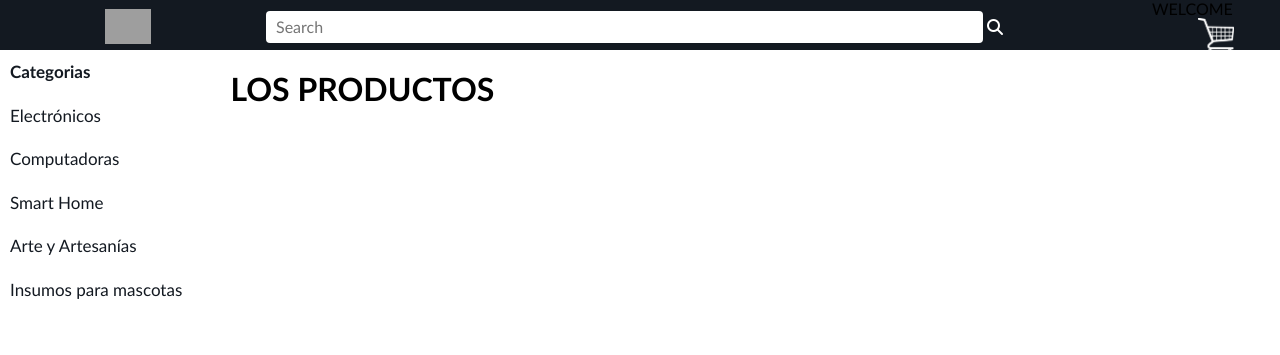
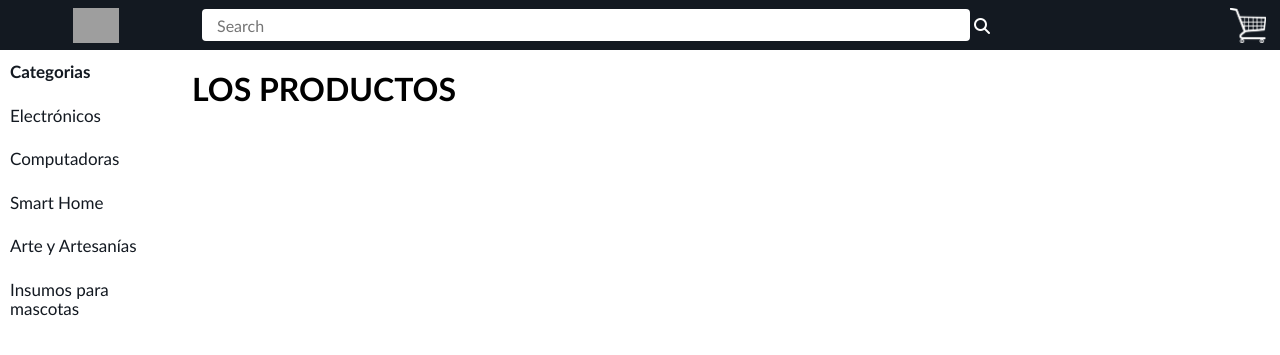
Before and after one commit to MarcusMors/DBP-amazon-like-project, a Flask app: template templates/welcome.html in a window 1280 px wide. Shown: the top 355 px of the page. Run offline with Flask 2, Linux system fonts and the light colour scheme; the template is opened without the code that fills it, so the values that code supplies are empty; some libraries are stand-ins or nearby versions; grey boxes are pictures that could not be loaded.

Commit message:
welcome-user

```diff
--- a/main.py
+++ b/main.py
@@ -72,7 +72,7 @@
     user_ip = request.remote_addr
     if is_logged(user_ip):  # is logged
         context = {"data": data, "products":products}
-        return render_template("welcome.html", **context)
+        return render_template("welcome.html", **context, user=data["username"], log=True)
     return render_template("login.html")
 
 
@@ -104,7 +104,7 @@
             if data["password"] == request.form.get("password"):
                 users[user_ip] = True
                 context = {"data": data}
-                return render_template("profile.html", **context, user=data["username"], log=True)
+                return render_template("profile.html", **context)
             else:
                 flash("Incorrect password")
                 return redirect(url_for("login"))
--- a/static/css/home.css
+++ b/static/css/home.css
@@ -16,7 +16,7 @@
     background-color:#131921;
     height: 50px;
     display: grid;
-    grid-template-columns: 20% 70% 10%;
+    grid-template-columns: 15% 80% 5%;
     align-items: center;
 }
 .header img {
@@ -28,27 +28,28 @@
 
 input[type=text] {
     margin-left:10px;
-    width: 80%;
+    width: 75%;
     height: 32px;
     box-sizing: border-box;
     border-radius: 4px;
     border: none;
     outline: none;
-    padding-left: 10px;
+    padding-left: 15px;
 }
 .welcome{
     color:white;
     display: inline-block;
-    text-align: right;
 }
 button{
     background-color: transparent;
     border: none;
     outline:none;
     cursor: pointer;
+    display: inline-block;
+    padding-right: 15px;
 }
 .sidebar {
-    width: 18%;
+    width: 15%;
     height: 100%;
     background: white;
     overflow: auto;
--- a/templates/profile.html
+++ b/templates/profile.html
@@ -26,9 +26,6 @@
 		<button type="submit" class="search-btn">
 			<i class="fas fa-search" style="color: white"></i>
 		</button>
-		{% if log %}
-			<h3 class="welcome">Welcome {{user}}</h3>
-		{% endif %}
 	</div>
 	<div class="cart">
 		<div class="cart">
--- a/templates/welcome.html
+++ b/templates/welcome.html
@@ -16,9 +16,11 @@
 		<button type="submit" class="search-btn">
 			<i class="fas fa-search" style="color: white"></i>
 		</button>
+		{% if log %}
+		<h3 class="welcome">Welcome {{user}}</h3>
+		{% endif %}
 	</div>
 	<div class="cart">
-		<p>WELCOME {{data["username"]}}</p>
 		<div class="cart">
 			<a href="carrito"
 				><img src="{{url_for('static', filename='assets/cart.png')}}" alt="cart"
```
